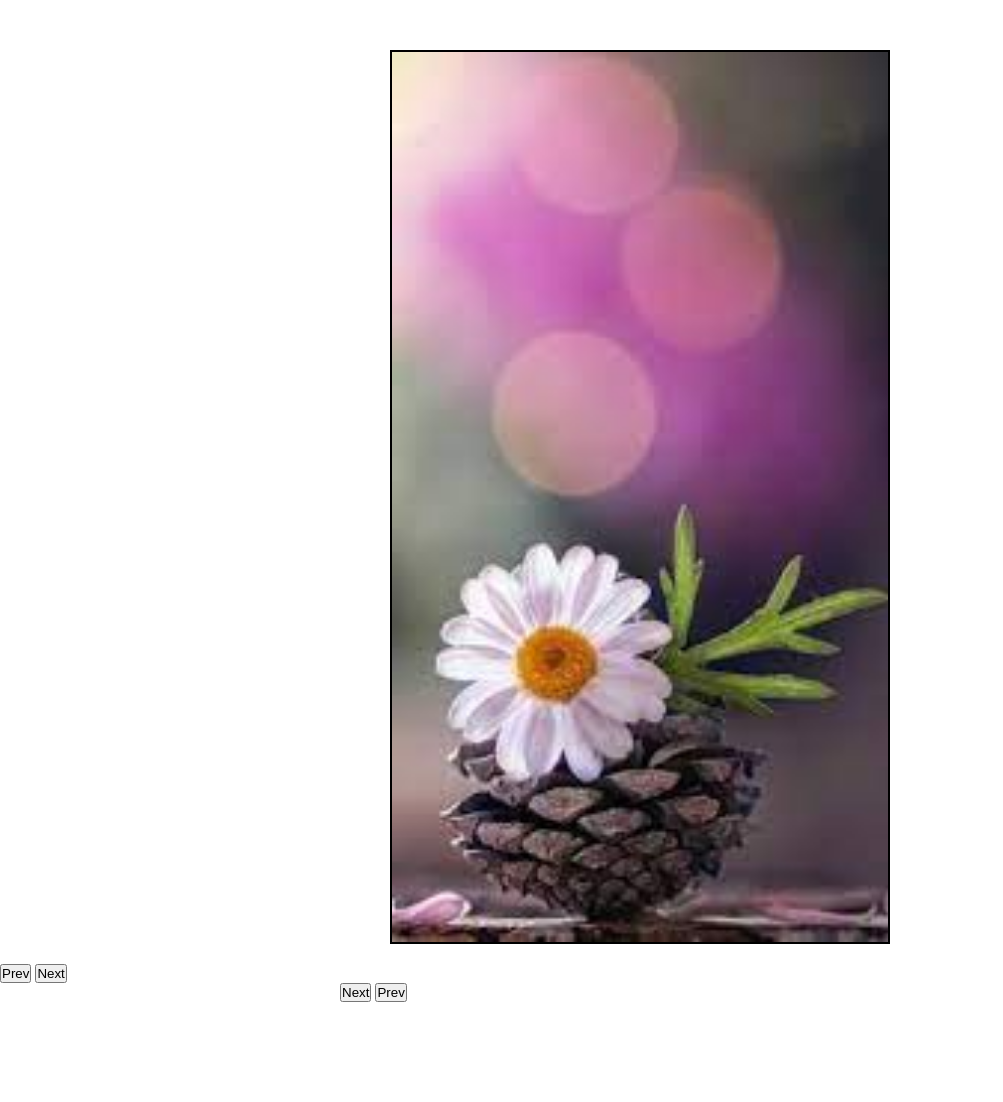
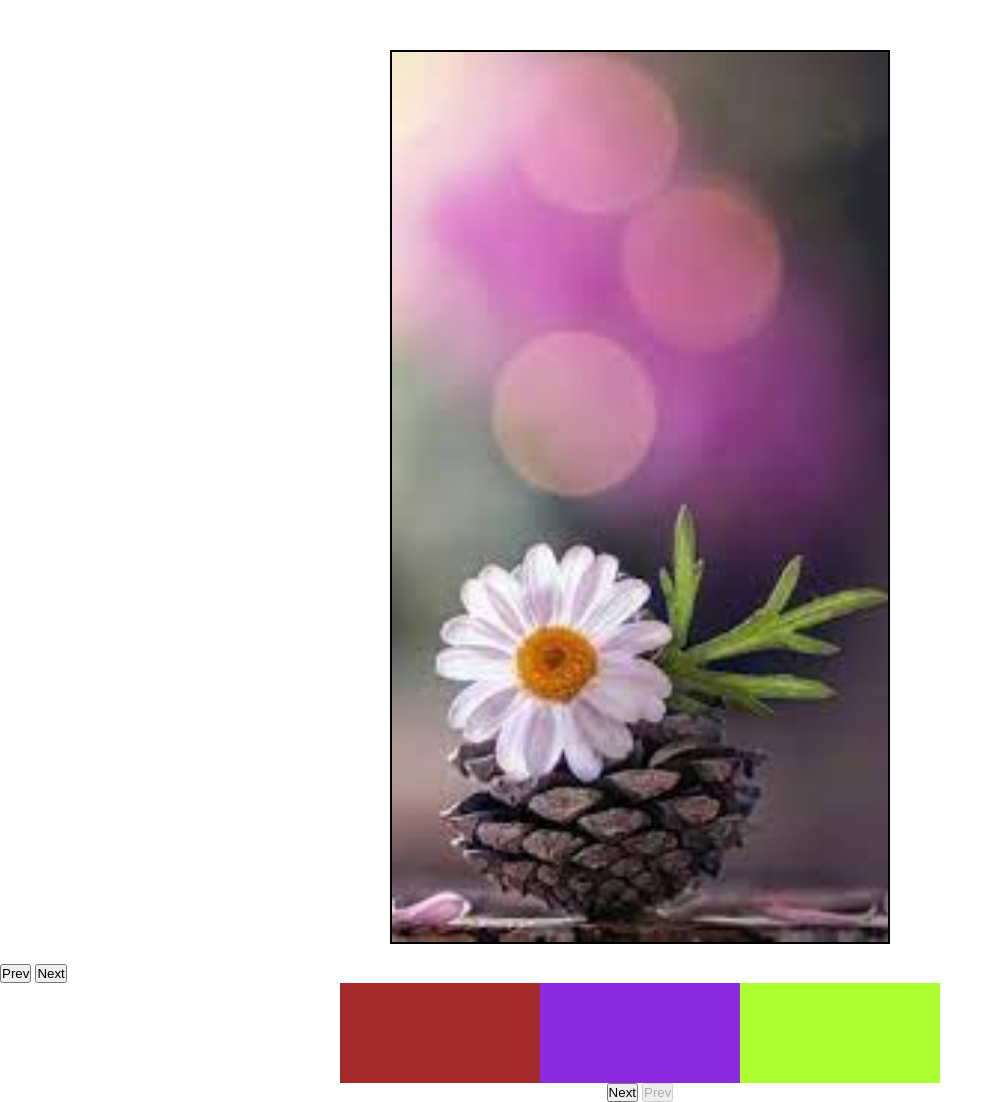
Before and after one commit to Alissy27/Carousel-training, a plain HTML site: page index.html in a window 1280 px wide. Shown: the whole page, without its empty margins (0-1003 px from the left). Before the commit the page ends 1002 px from the top, so only its background shows below. Drawn offline with Linux system fonts and the light colour scheme.

Commit message:
added 3d carousel

```diff
--- a/css/index.css
+++ b/css/index.css
@@ -31,3 +31,37 @@
     width: 600px;
     margin: 0 auto;;
  }
+
+ .slider-container-three {
+    overflow: hidden;
+    background-color: rgb(236, 189, 225);
+
+ }
+
+ .slider-track-three {
+    display: flex;
+    background-color: yellow;
+    transition: .2s;
+ }
+
+ .slider-item {
+    height: 100px;
+    min-width: 200px;
+ }
+
+
+ .slider-item:nth-child(3n+1) {
+    background-color: brown;
+ }
+ .slider-item:nth-child(3n+2) {
+    background-color: blueviolet;
+ }
+
+ .slider-item:nth-child(3n+3) {
+    background-color: greenyellow;
+ }
+
+
+ .slider-buttons {
+    text-align: center;
+ }
--- a/index.html
+++ b/index.html
@@ -37,18 +37,16 @@
                 <div class="slider-item"></div>
                 <div class="slider-item"></div>
                 <div class="slider-item"></div>
-                <div class="slider-item"></div>
-                <div class="slider-item"></div>
             </div>
-            <div class="slider-buttons">
-                <button class="btn-next">Next</button>
-                <button class="btn-prev">Prev</button>
-            </div>
+
         </div>
-
+        <div class="slider-buttons">
+            <button class="btn-next">Next</button>
+            <button class="btn-prev">Prev</button>
+        </div>
     </div>
 
-    <script src="js/app.js"></script>
+    <script src="js/app-3.js"></script>
     <script src="js/app-2.js"></script>
 </body>
 
--- /dev/null
+++ b/js/app-3.js
@@ -0,0 +1,49 @@
+(function () {
+    let position = 0;
+    const slidesToShow = 3;
+    const slidesToScroll = 1;
+    const container = document.querySelector('.slider-container-three');
+    const track = document.querySelector('.slider-track-three');
+    //const item = document.querySelector('.slider-item');
+    const btnPrev = document.querySelector('.btn-prev');
+    const btnNext = document.querySelector('.btn-next');
+    const items = document.querySelectorAll('.slider-item');
+    const itemsCount = items.length;
+    const itemWidth = container.clientWidth / slidesToShow;
+    const movePosition = slidesToScroll * itemWidth;
+
+    items.forEach((item) => {
+        item.style.minWidth = `${itemWidth}px`;
+    });
+
+    btnNext.addEventListener('click', () => {
+        const itemsLeft = itemsCount - (Math.abs(position) + slidesToShow * itemWidth) / itemWidth;
+
+        position -= itemsLeft >= slidesToScroll ? movePosition : itemsLeft * itemWidth;
+
+        setPosition();
+        checkBtns();
+    });
+
+    btnPrev.addEventListener('click', () => {
+        const itemsLeft = Math.abs(position) / itemWidth;
+
+        position += itemsLeft >= slidesToScroll ? movePosition : itemsLeft * itemWidth;
+
+        setPosition();
+        checkBtns();
+    });
+
+    const setPosition = () => {
+        track.style.transform = `translateX(${position}px)`;
+    };
+
+    const checkBtns = () => {
+        btnPrev.disabled = position === 0;
+        btnNext.disabled = position <= -(itemsCount - slidesToShow) * itemWidth;
+
+    };
+
+    checkBtns();
+
+})();
```
